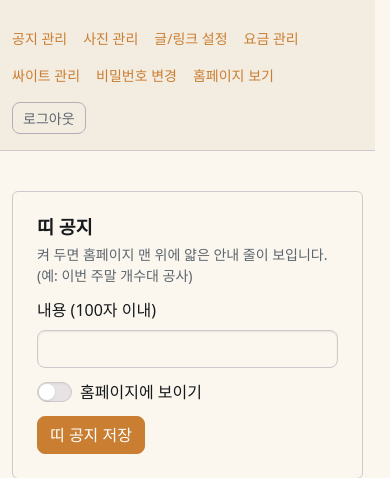
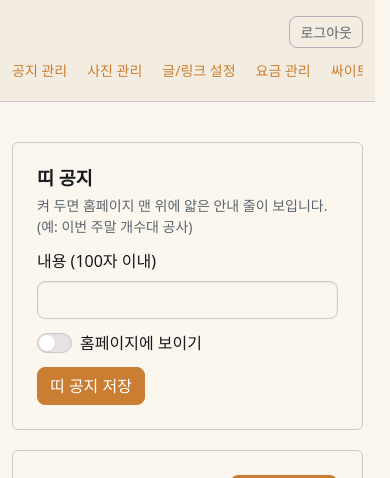
Before and after one commit to bellechanson/england-camping, a Spring app: template src/main/resources/templates/admin/notices.html in a window 390 px wide. Shown: the top 478 px of the page. Run offline with Thymeleaf, Linux system fonts and the light colour scheme; the template is opened without the code that fills it, so the values that code supplies are empty; some of the project's set-up classes (security, data sources, template engines, error pages and the like) are left out, and stand-ins take their place.

Commit message:
style: 모바일 관리자 화면 손보기
- 관리자 머리글: 폰에서 이름·로그아웃 한 줄 + 옆으로 밀어 보는 메뉴 한 줄
  (템플릿 정리용 클래스 대신 admin-header-inner / admin-nav / admin-logout)
- 싸이트 관리: 폰에서 줄마다 카드(이름·스위치 + 메모 전체 폭), 표가 잘리던 문제 수정
- 요금 관리: 폰에서 '항목 … 값' 세로 목록 + 수정 버튼, 표가 잘리던 문제 수정
- 사진 관리: 폰에서 사진 자리 한 줄에 2개

```diff
--- a/src/main/resources/static/assets/css/england.css
+++ b/src/main/resources/static/assets/css/england.css
@@ -678,3 +678,148 @@ body:not(.sub-head-page) .site-header.is-stuck {
 .sub-head .breadcrumb-link {
 	padding-inline: 0;
 }
+
+/* ===== 모바일 손보기: 관리자 화면 ===== */
+
+/* 3. 관리자 머리글 (PC: 이름 · 메뉴 · 로그아웃 한 줄) */
+.admin-header-inner {
+	display: flex;
+	flex-wrap: wrap;
+	align-items: center;
+	gap: 0.75rem 1.5rem;
+}
+
+.admin-nav {
+	display: flex;
+	flex-wrap: wrap;
+	align-items: center;
+	gap: 0.5rem 1.5rem;
+	margin-left: auto;
+}
+
+.admin-logout {
+	margin: 0;
+}
+
+@media (width < 768px) {
+
+	/* 3. 폰: 첫 줄 = 이름 + 로그아웃, 둘째 줄 = 옆으로 밀어서 보는 메뉴 한 줄 */
+	.admin-logout {
+		order: 2;
+		margin-left: auto;
+	}
+
+	.admin-nav {
+		order: 3;
+		width: 100%;
+		margin-left: 0;
+		flex-wrap: nowrap;
+		gap: 1.25rem;
+		overflow-x: auto;
+		white-space: nowrap;
+		padding-bottom: 0.25rem;
+		scrollbar-width: none;
+		/* 스크롤 막대 숨김 (손가락으로 밀면 됨) */
+	}
+
+	.admin-nav::-webkit-scrollbar {
+		display: none;
+	}
+
+	/* 1. 싸이트 관리: 표 대신 줄마다 카드
+	      첫 줄 = 싸이트 이름(+이용 불가 표시) · 스위치, 둘째 줄 = 메모 칸 전체 폭
+	      종류 칸은 지금 전부 "캠핑사이트"라 폰에서는 생략 */
+	.site-table thead {
+		display: none;
+	}
+
+	.site-table,
+	.site-table tbody {
+		display: block;
+	}
+
+	.site-table tr {
+		display: grid;
+		grid-template-columns: 1fr auto;
+		align-items: center;
+		gap: 0.5rem 1rem;
+		padding-block: 0.85rem;
+		padding-inline: 0.5rem;
+		border-bottom: 1px solid var(--bs-border-color);
+	}
+
+	.site-table td {
+		display: block;
+		padding: 0;
+		border-bottom: 0;
+	}
+
+	.site-table td:nth-child(2) {
+		display: none;
+	}
+
+	.site-table td:nth-child(4) {
+		grid-column: 1 / -1;
+	}
+
+	.site-table .note-input {
+		min-width: 0;
+		width: 100%;
+	}
+
+	.site-table label {
+		white-space: nowrap;
+	}
+
+	/* 이용 불가 줄: 칸마다가 아니라 줄 전체에 바탕색 */
+	.site-table tr.is-closed {
+		background: #fbf0ea;
+	}
+
+	.site-table tr.is-closed td {
+		background: transparent;
+	}
+
+	/* 2. 요금 관리: 표 대신 "항목 이름 … 값" 세로 목록 + 아래에 수정 버튼 */
+	.price-table thead {
+		display: none;
+	}
+
+	.price-table,
+	.price-table tbody,
+	.price-table tr {
+		display: block;
+	}
+
+	.price-table td {
+		display: flex;
+		justify-content: space-between;
+		gap: 1rem;
+		padding-inline: 0;
+	}
+
+	/* 칸 앞에 항목 이름 (prices.html의 data-label) */
+	.price-table td[data-label]::before {
+		content: attr(data-label);
+		color: var(--bs-fg-3);
+		font-size: 0.85rem;
+	}
+
+	/* 종류 이름 줄은 제목처럼 */
+	.price-table td:first-child {
+		display: block;
+		padding-top: 0;
+	}
+
+	.price-table td.actions {
+		justify-content: flex-start;
+		padding-top: 1rem;
+		border-bottom: 0;
+	}
+
+	/* 4. 사진 관리 "사진 자리": 한 줄에 2개 */
+	.slot-grid {
+		grid-template-columns: repeat(2, 1fr);
+		gap: 0.75rem;
+	}
+}
--- a/src/main/resources/templates/admin/sites.html
+++ b/src/main/resources/templates/admin/sites.html
@@ -24,7 +24,7 @@
 						메모는 관리자만 보고 손님에게는 보이지 않습니다. 바꾼 뒤 "전체 저장"을 눌러 주세요.
 					</p>
 
-					<table class="admin-table">
+					<table class="admin-table site-table">
 						<thead>
 							<tr>
 								<th style="width:9rem">싸이트</th>
--- a/src/main/resources/templates/fragments/admin.html
+++ b/src/main/resources/templates/fragments/admin.html
@@ -28,9 +28,13 @@
 
 <!-- 관리자 메뉴 -->
 <header th:fragment="header" class="admin-header">
-	<div class="container d-flex flex-wrap align-items-center justify-content-between gap-4">
+	<!-- 배치는 england.css의 admin-header-inner / admin-nav / admin-logout 에서 정함
+	     (템플릿 정리용 클래스는 폰에서 덮어쓰기가 어려워서 쓰지 않음)
+	     PC: 이름 · 메뉴 · 로그아웃 한 줄 / 폰: 이름 · 로그아웃 + 아래에 옆으로 밀어서 보는 메뉴 한 줄 -->
+	<div class="container admin-header-inner">
 		<a class="wordmark fg-1" th:href="@{/admin}" th:text="${settings['CAMP_NAME'] + ' 관리'}">관리</a>
-		<nav class="d-flex flex-wrap align-items-center gap-5 fs-sm" aria-label="관리자 메뉴">
+
+		<nav class="admin-nav fs-sm" aria-label="관리자 메뉴">
 			<a th:href="@{/admin/notices}">공지 관리</a>
 			<a th:href="@{/admin/photos}">사진 관리</a>
 			<a th:href="@{/admin/settings}">글/링크 설정</a>
@@ -38,11 +42,12 @@
 			<a th:href="@{/admin/sites}">싸이트 관리</a>
 			<a th:href="@{/admin/password}">비밀번호 변경</a>
 			<a th:href="@{/}" target="_blank" rel="noopener">홈페이지 보기</a>
-			<!-- 로그아웃은 POST (CSRF 토큰은 th:action이 자동으로 넣음) -->
-			<form th:action="@{/admin/logout}" method="post">
-				<button type="submit" class="btn-outline theme-secondary btn-sm">로그아웃</button>
-			</form>
 		</nav>
+
+		<!-- 로그아웃은 POST (CSRF 토큰은 th:action이 자동으로 넣음) -->
+		<form class="admin-logout" th:action="@{/admin/logout}" method="post">
+			<button type="submit" class="btn-outline theme-secondary btn-sm">로그아웃</button>
+		</form>
 	</div>
 </header>
 
```
Also changed, not shown: src/main/resources/templates/admin/prices.html (+8 -6 lines).
